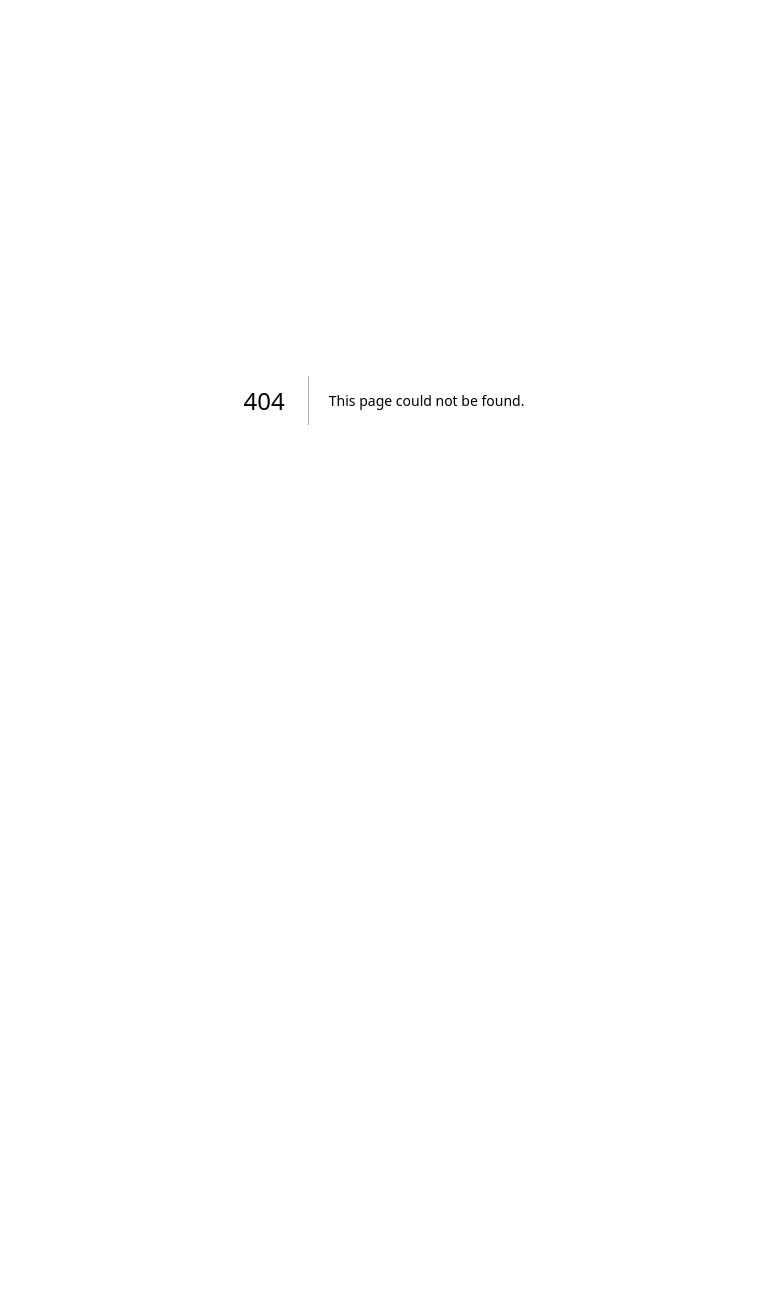
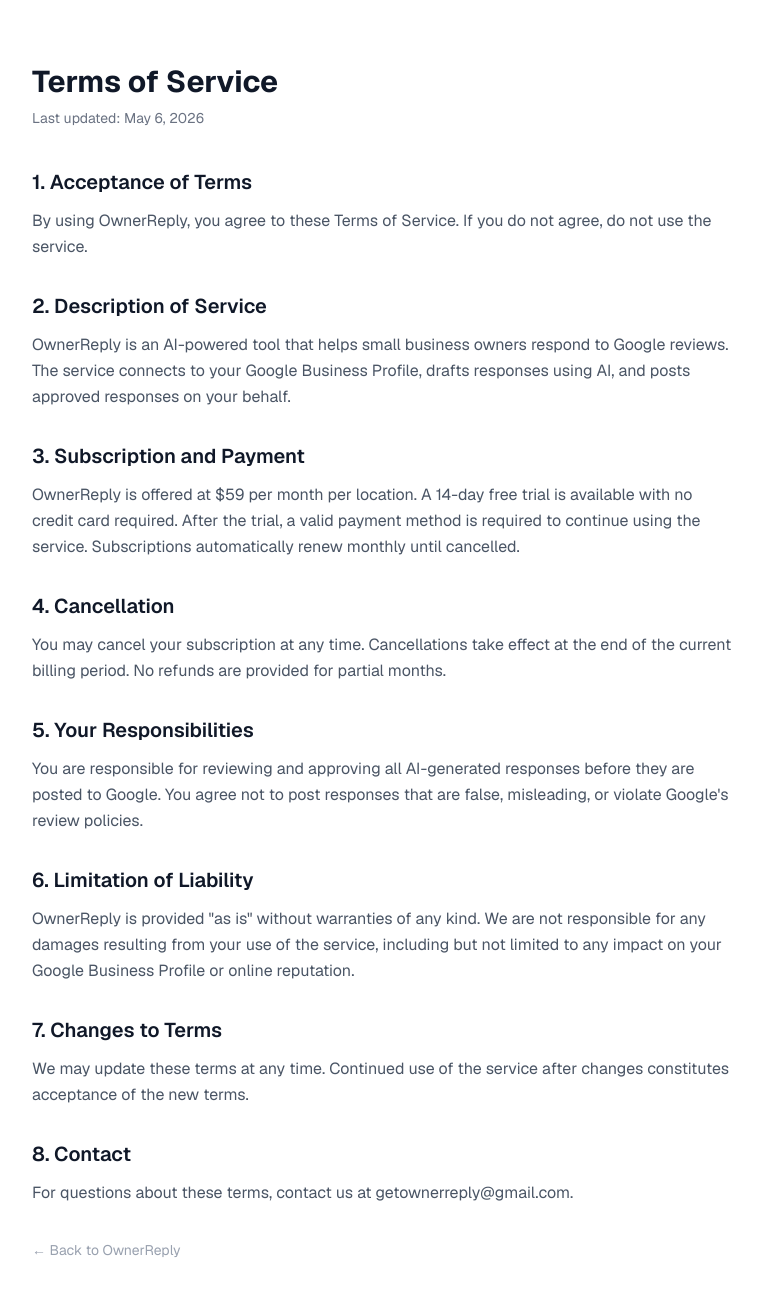
Before and after one commit to DaneJahz/reputio, a Next.js app: page /terms in a window 1280 px wide. Before the commit this address had no page. Shown: the top 1296 px of the page, without its empty margins (256-1018 px from the left). Before the commit the page ends 800 px from the top, so only its background shows below. Built offline with nearby package versions, Linux system fonts and the light colour scheme.

Commit message:
add privacy policy, terms, and footer

```diff
--- a/app/page.js
+++ b/app/page.js
@@ -2,20 +2,20 @@
 
 export default function Home() {
   return (
-    <div className="min-h-screen bg-white font-sans">
+    <div className="min-h-screen bg-white font-sans flex flex-col">
       <nav className="flex items-center justify-between px-8 py-5 border-b border-gray-100">
         <span className="text-xl font-bold text-gray-900">OwnerReply</span>
         <div className="flex gap-4">
-          <Link href="/login" className="text-sm text-gray-600 hover:text-gray-900">Log in</Link>
-          <Link href="/register" className="text-sm bg-black text-white px-4 py-2 rounded-full hover:bg-gray-800">Start free trial</Link>
+          <Link href="/sign-in" className="text-sm text-gray-600 hover:text-gray-900">Log in</Link>
+          <Link href="/sign-up" className="text-sm bg-black text-white px-4 py-2 rounded-full hover:bg-gray-800">Start free trial</Link>
         </div>
       </nav>
-      <main className="max-w-3xl mx-auto px-8 py-24 text-center">
+      <main className="max-w-3xl mx-auto px-8 py-24 text-center flex-1">
         <p className="inline-block bg-green-50 text-green-700 text-sm font-medium px-4 py-1 rounded-full mb-6">14-day free trial — no credit card required</p>
         <h1 className="text-5xl font-bold text-gray-900 leading-tight mb-6">AI-powered responses to every Google review</h1>
         <p className="text-xl text-gray-500 mb-10 max-w-xl mx-auto">OwnerReply drafts professional replies to your reviews automatically. You approve with one click. Never ignore a review again.</p>
         <div className="flex gap-4 justify-center">
-          <Link href="/register" className="bg-black text-white px-8 py-3 rounded-full text-sm font-medium hover:bg-gray-800">Start free trial</Link>
+          <Link href="/sign-up" className="bg-black text-white px-8 py-3 rounded-full text-sm font-medium hover:bg-gray-800">Start free trial</Link>
           <Link href="#how-it-works" className="border border-gray-200 text-gray-700 px-8 py-3 rounded-full text-sm font-medium hover:bg-gray-50">See how it works</Link>
         </div>
         <div className="mt-16 grid grid-cols-3 gap-8 text-left">
@@ -33,6 +33,14 @@
           </div>
         </div>
       </main>
+      <footer className="border-t border-gray-100 px-8 py-6 text-center">
+        <div className="flex justify-center gap-6 text-sm text-gray-400">
+          <Link href="/privacy" className="hover:text-gray-600">Privacy Policy</Link>
+          <Link href="/terms" className="hover:text-gray-600">Terms of Service</Link>
+          <a href="mailto:getownerreply@gmail.com" className="hover:text-gray-600">Contact</a>
+        </div>
+        <p className="text-xs text-gray-300 mt-3">© 2026 OwnerReply. All rights reserved.</p>
+      </footer>
     </div>
   );
 }
--- /dev/null
+++ b/app/privacy/page.js
@@ -0,0 +1,45 @@
+export default function Privacy() {
+  return (
+    <div className="max-w-3xl mx-auto px-8 py-16 font-sans">
+      <h1 className="text-3xl font-bold text-gray-900 mb-2">Privacy Policy</h1>
+      <p className="text-gray-500 text-sm mb-10">Last updated: May 6, 2026</p>
+
+      <section className="mb-8">
+        <h2 className="text-xl font-semibold text-gray-900 mb-3">1. Information We Collect</h2>
+        <p className="text-gray-600 leading-relaxed">OwnerReply collects information you provide when creating an account, including your name and email address. When you connect your Google Business Profile, we collect an access token to read your reviews and post responses on your behalf. We do not store your Google password.</p>
+      </section>
+
+      <section className="mb-8">
+        <h2 className="text-xl font-semibold text-gray-900 mb-3">2. How We Use Your Information</h2>
+        <p className="text-gray-600 leading-relaxed">We use your information to provide the OwnerReply service — reading your Google reviews, generating AI-powered responses, and posting approved responses to Google on your behalf. We use your email address to send you review approval notifications.</p>
+      </section>
+
+      <section className="mb-8">
+        <h2 className="text-xl font-semibold text-gray-900 mb-3">3. Data Storage</h2>
+        <p className="text-gray-600 leading-relaxed">Your data is stored securely in our database. We store your business information, review history, and response drafts. We do not sell your data to third parties.</p>
+      </section>
+
+      <section className="mb-8">
+        <h2 className="text-xl font-semibold text-gray-900 mb-3">4. Google API Services</h2>
+        <p className="text-gray-600 leading-relaxed">OwnerReply uses Google API Services to access your Google Business Profile reviews and post responses. Our use and transfer of information received from Google APIs adheres to the Google API Services User Data Policy, including the Limited Use requirements.</p>
+      </section>
+
+      <section className="mb-8">
+        <h2 className="text-xl font-semibold text-gray-900 mb-3">5. Third Party Services</h2>
+        <p className="text-gray-600 leading-relaxed">We use Stripe for payment processing, Clerk for authentication, and Anthropic's Claude API for generating review responses. Each of these services has their own privacy policies governing their use of data.</p>
+      </section>
+
+      <section className="mb-8">
+        <h2 className="text-xl font-semibold text-gray-900 mb-3">6. Data Deletion</h2>
+        <p className="text-gray-600 leading-relaxed">You may request deletion of your account and associated data at any time by emailing us at getownerreply@gmail.com. We will delete your data within 30 days of your request.</p>
+      </section>
+
+      <section className="mb-8">
+        <h2 className="text-xl font-semibold text-gray-900 mb-3">7. Contact</h2>
+        <p className="text-gray-600 leading-relaxed">If you have questions about this privacy policy, please contact us at getownerreply@gmail.com.</p>
+      </section>
+
+      <a href="/" className="text-sm text-gray-400 hover:text-gray-600">← Back to OwnerReply</a>
+    </div>
+  );
+}
--- /dev/null
+++ b/app/terms/page.js
@@ -0,0 +1,50 @@
+export default function Terms() {
+  return (
+    <div className="max-w-3xl mx-auto px-8 py-16 font-sans">
+      <h1 className="text-3xl font-bold text-gray-900 mb-2">Terms of Service</h1>
+      <p className="text-gray-500 text-sm mb-10">Last updated: May 6, 2026</p>
+
+      <section className="mb-8">
+        <h2 className="text-xl font-semibold text-gray-900 mb-3">1. Acceptance of Terms</h2>
+        <p className="text-gray-600 leading-relaxed">By using OwnerReply, you agree to these Terms of Service. If you do not agree, do not use the service.</p>
+      </section>
+
+      <section className="mb-8">
+        <h2 className="text-xl font-semibold text-gray-900 mb-3">2. Description of Service</h2>
+        <p className="text-gray-600 leading-relaxed">OwnerReply is an AI-powered tool that helps small business owners respond to Google reviews. The service connects to your Google Business Profile, drafts responses using AI, and posts approved responses on your behalf.</p>
+      </section>
+
+      <section className="mb-8">
+        <h2 className="text-xl font-semibold text-gray-900 mb-3">3. Subscription and Payment</h2>
+        <p className="text-gray-600 leading-relaxed">OwnerReply is offered at $59 per month per location. A 14-day free trial is available with no credit card required. After the trial, a valid payment method is required to continue using the service. Subscriptions automatically renew monthly until cancelled.</p>
+      </section>
+
+      <section className="mb-8">
+        <h2 className="text-xl font-semibold text-gray-900 mb-3">4. Cancellation</h2>
+        <p className="text-gray-600 leading-relaxed">You may cancel your subscription at any time. Cancellations take effect at the end of the current billing period. No refunds are provided for partial months.</p>
+      </section>
+
+      <section className="mb-8">
+        <h2 className="text-xl font-semibold text-gray-900 mb-3">5. Your Responsibilities</h2>
+        <p className="text-gray-600 leading-relaxed">You are responsible for reviewing and approving all AI-generated responses before they are posted to Google. You agree not to post responses that are false, misleading, or violate Google's review policies.</p>
+      </section>
+
+      <section className="mb-8">
+        <h2 className="text-xl font-semibold text-gray-900 mb-3">6. Limitation of Liability</h2>
+        <p className="text-gray-600 leading-relaxed">OwnerReply is provided "as is" without warranties of any kind. We are not responsible for any damages resulting from your use of the service, including but not limited to any impact on your Google Business Profile or online reputation.</p>
+      </section>
+
+      <section className="mb-8">
+        <h2 className="text-xl font-semibold text-gray-900 mb-3">7. Changes to Terms</h2>
+        <p className="text-gray-600 leading-relaxed">We may update these terms at any time. Continued use of the service after changes constitutes acceptance of the new terms.</p>
+      </section>
+
+      <section className="mb-8">
+        <h2 className="text-xl font-semibold text-gray-900 mb-3">8. Contact</h2>
+        <p className="text-gray-600 leading-relaxed">For questions about these terms, contact us at getownerreply@gmail.com.</p>
+      </section>
+
+      <a href="/" className="text-sm text-gray-400 hover:text-gray-600">← Back to OwnerReply</a>
+    </div>
+  );
+}
```
